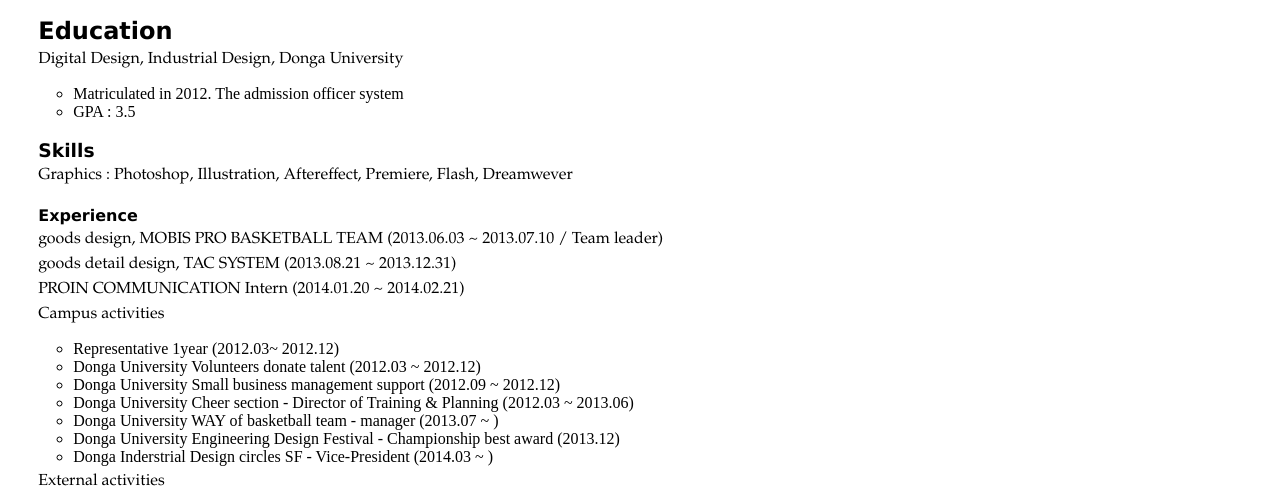
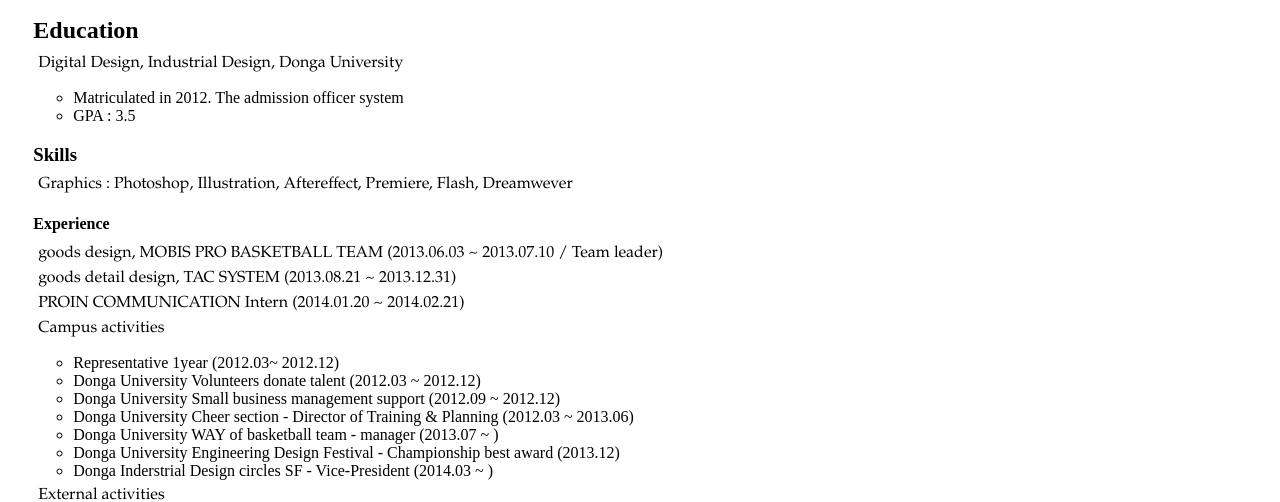
Before and after one commit to subeenjeon/Resume01, a plain HTML site: page index.html in a window 1280 px wide. Shown: the part 317-819 px from the top of the page. Drawn offline with Linux system fonts and the light colour scheme.

Commit message:
Update stylesheet.css

```diff
--- a/stylesheet.css
+++ b/stylesheet.css
@@ -35,17 +35,17 @@ h1 {	margin-left: 5px;
 	font-family: Verdana, sans-serif;
 }
 
-h2 {	margin-left: 5px;
+h1 {	margin-left: 5px;
 	margin-bottom: 15px;
 	font-family: Verdana, sans-serif;
 }
 
-h3 {	margin-left: 5px;
+h1 {	margin-left: 5px;
 	margin-bottom: 15px;
 	font-family: Verdana, sans-serif;
 }
 
-h4 {	margin-left: 5px;
+h1 {	margin-left: 5px;
 	margin-bottom: 15px;
 	font-family: Verdana, sans-serif;
 }
```
